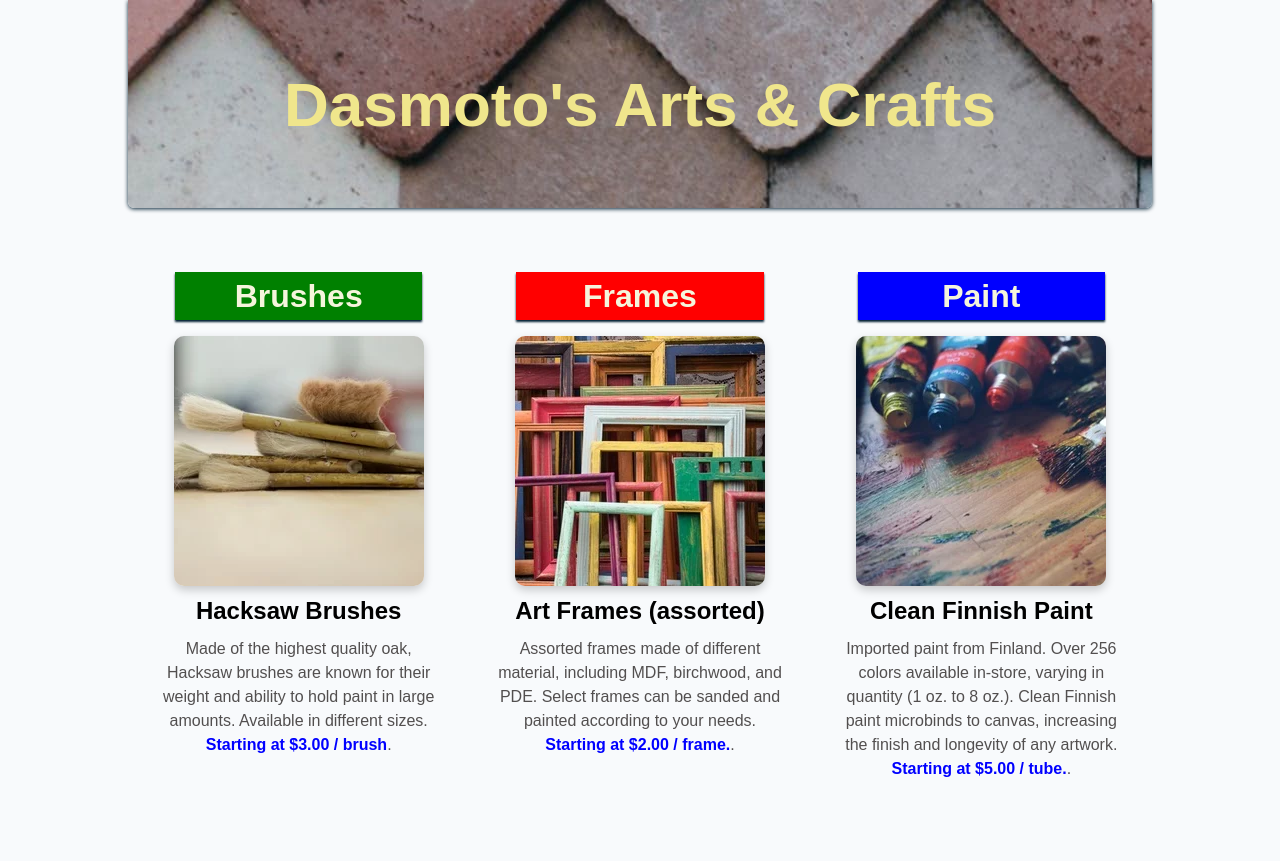
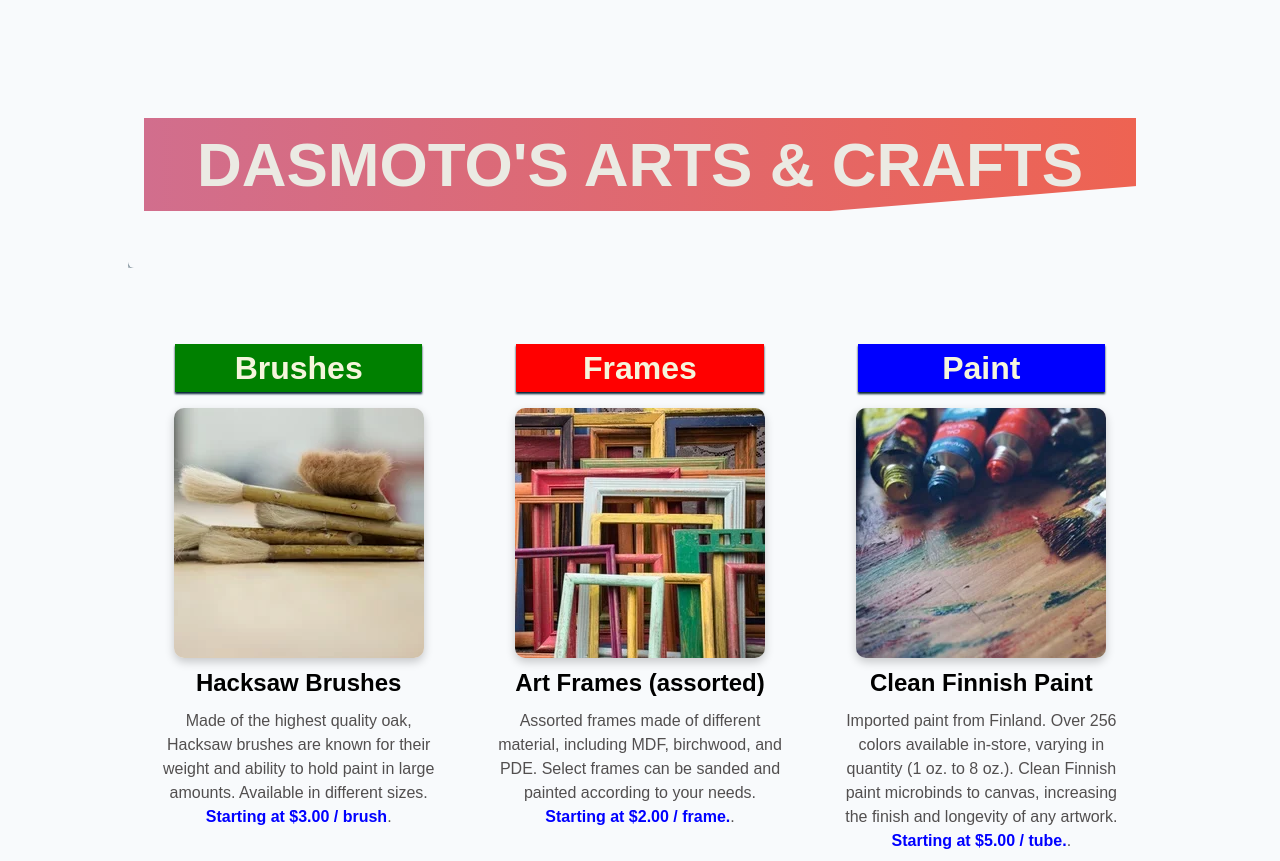
Before and after one commit to JamesrPrince/dasmoto-s-arts-crafts, a plain HTML site: page index.html in a window 1280 px wide. Before the commit the page ends 800 px from the top, so only its background shows below. Drawn offline with Linux system fonts and the light colour scheme.

Commit message:
📖DOC ~ Added gradient color variables.

```diff
--- a/rescources/css/index.css
+++ b/rescources/css/index.css
@@ -1,3 +1,20 @@
+:root {
+  --clr-primary: #ee6352;
+  --clr-secondary: #d16e8d;
+  --clr-accent: #f7f7ff;
+  --clr-gradient: linear-gradient(
+    -90deg,
+    var(--clr-primary),
+    var(--clr-secondary)
+  );
+  --ff-title: bungee, sans-serif;
+  --ff-body: canada-type-gibson, sans-serif;
+  --fw-body: 300;
+  --fw-bold: 800;
+  --fw-title: 400;
+  --fw-number: 800;
+}
+
 html {
   box-sizing: border-box;
   font-size: 100%;
@@ -28,6 +45,7 @@ body {
 
 .fs62 {
   font-size: 3.875rem;
+  background: var(--clr-gradient);
 }
 
 .fs32 {
@@ -65,12 +83,16 @@ body {
 /* home head area */
 .head {
   width: 100%;
-  color: khaki;
   text-align: center;
-  background-image: url("/rescources/images/pattern.jpeg");
+  background: var(-clr-gradient);
+  text-transform: uppercase;
+  margin: 60px auto;
+  /* background-image: url("/rescources/images/pattern.jpeg"); */
+  color: rgb(235, 234, 227);
   border-radius: 0 0 6px 6px;
   box-shadow: 0px 1px 4px #022033;
   padding: 1em;
+  clip-path: polygon(0 0, 100% 0%, 100% 60%, 0% 100%);
 }
 
 img {
@@ -103,7 +125,6 @@ p {
   width: 80%;
   margin: 1rem auto;
   box-shadow: 0px 2px 2px #022033;
-
 }
 
 /* prices */
@@ -124,11 +145,11 @@ p {
   .fs28 {
     font-size: 1.115rem;
   }
-
 }
 
 @media (max-width: 640px) {
-    .container, .head {
+  .container,
+  .head {
     max-width: 100%;
   }
 }
```
Lines whose indentation alone changed are shown as unchanged.
